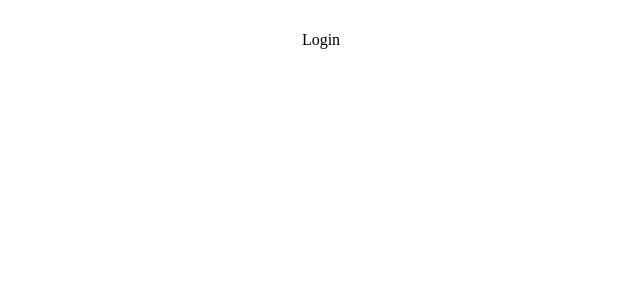
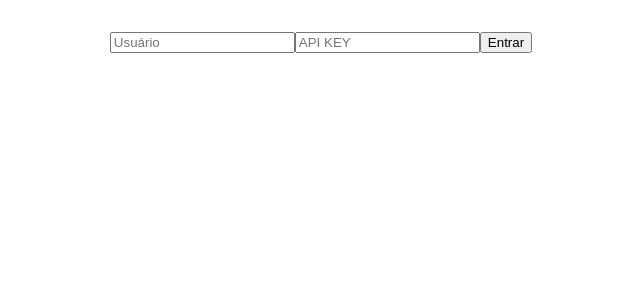
Before and after one commit to LayconJohn/Meu-Time, a React (Vite) app: page /login in a window 1280 px wide. Shown: the top 300 px of the page, without its empty margins (319-959 px from the left). Built offline with nearby package versions, Linux system fonts and the light colour scheme.

Commit message:
feat: login

```diff
--- a/src/pages/Login.tsx
+++ b/src/pages/Login.tsx
@@ -1,9 +1,84 @@
 import styled from "styled-components";
+import axios from "axios";
+import { useNavigate } from "react-router-dom";
+import React, { useState, useEffect } from "react";
 
 export default function Login() {
+
+    const navigate = useNavigate();
+    const [valuesForm, setValuesForm] = useState({
+        username: "",
+        apiKey: ""
+    });
+
+    function handleChange(e: { target: { name: any; value: any; }; }) {
+        setValuesForm({...valuesForm, [e.target.name]: e.target.value});
+    }
+
+    async function handleSubmit(e: React.FormEvent<HTMLFormElement>) {
+        e.preventDefault();
+        if (await validateKEY()) {
+            navigate("/");
+        } else {
+            alert("KEY invalid");
+        }
+    }
+
+    async function validateKEY(): Promise<boolean> {
+        const { username, apiKey } = valuesForm;
+        if (apiKey === "" || username === "") {
+            return false;
+        }
+        const optionsRequest = {
+            method: "GET",
+            url: "https://v3.football.api-sports.io/status",
+            headers: {
+              "x-rapidapi-host": "v3.football.api-sports.io",
+              "x-rapidapi-key": valuesForm.apiKey
+            }
+        };
+
+        try {
+            /*
+            const response = await fetch(optionsRequest.url, {
+                "method": optionsRequest.method,
+                "headers": optionsRequest.headers
+            });
+            */
+            const response = await axios.request(optionsRequest);
+            if (response.status === 200 && response.data !== undefined) {
+                return true;
+            } else {
+                return false;
+            }
+
+        } catch (error) {
+            console.log(error);
+            return false;
+        }
+    }
+
     return (
         <Container>
-            Login
+            <form onSubmit={handleSubmit}>
+                    <input
+                        type="text"
+                        placeholder="Usuário"
+                        name="username"
+                        onChange={(e) => handleChange(e)}
+                        min="1"
+                    />
+                    <input
+                        type="password"
+                        placeholder="API KEY"
+                        name="apiKey"
+                        onChange={(e) => handleChange(e)}
+                        min="1"
+                    />
+                <button type="submit">
+                    Entrar
+                </button>
+            </form>
         </Container>
     )
 }
```
